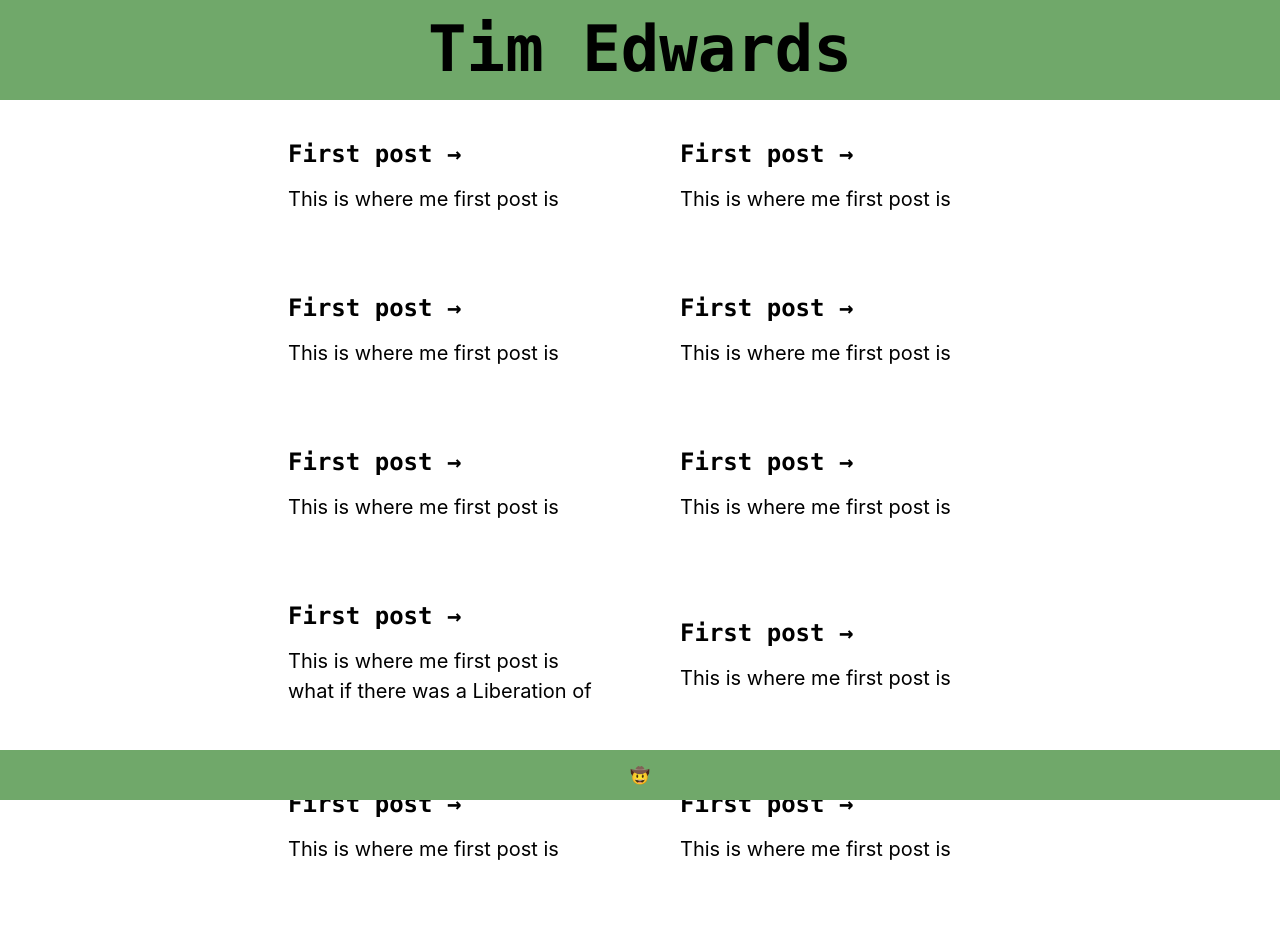
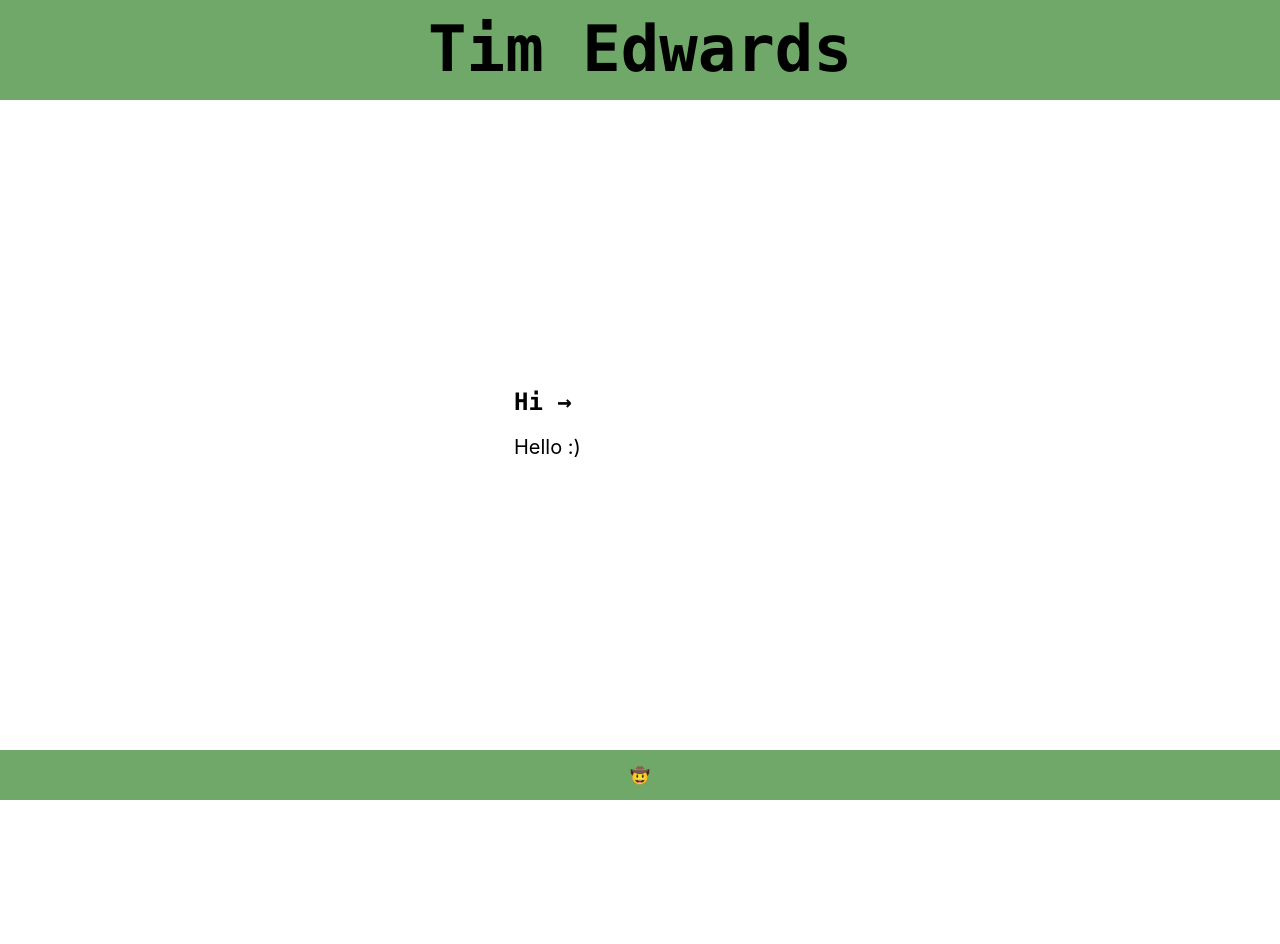
Before and after one commit to Timothy-Edwards/site, a Next.js app: page / in a window 1280 px wide. Shown: the top 944 px of the page. After the commit the page ends 800 px from the top, so only its background shows below. Built offline with nearby package versions, Linux system fonts and the light colour scheme.

Commit message:
Update readme and remove testing code

```diff
--- a/pages/index.js
+++ b/pages/index.js
@@ -14,57 +14,8 @@ export default function Home() {
 
         <div className="grid">
           <a href="/posts/first-post" className="card">
-            <h3>First post &rarr;</h3>
-            <p>This is where me first post is</p>
-          </a>
-          <a href="/posts/first-post" className="card">
-            <h3>First post &rarr;</h3>
-            <p>This is where me first post is</p>
-          </a>
-          <a href="/posts/first-post" className="card">
-            <h3>First post &rarr;</h3>
-            <p>This is where me first post is</p>
-          </a>
-          <a href="/posts/first-post" className="card">
-            <h3>First post &rarr;</h3>
-            <p>This is where me first post is</p>
-          </a>
-          <a href="/posts/first-post" className="card">
-            <h3>First post &rarr;</h3>
-            <p>This is where me first post is</p>
-          </a>
-          <a href="/posts/first-post" className="card">
-            <h3>First post &rarr;</h3>
-            <p>This is where me first post is</p>
-          </a> <a href="/posts/first-post" className="card">
-            <h3>First post &rarr;</h3>
-            <p>This is where me first post is
-            what if there
-            was a Liberation
-            of contet>?
-            what if there
-            was a Liberation
-            of contet>?
-            what if there
-            was a Liberation
-            of contet>?
-            </p>
-          </a>
-          <a href="/posts/first-post" className="card">
-            <h3>First post &rarr;</h3>
-            <p>This is where me first post is</p>
-          </a>
-          <a href="/posts/first-post" className="card">
-            <h3>First post &rarr;</h3>
-            <p>This is where me first post is</p>
-          </a>
-          <a href="/posts/first-post" className="card">
-            <h3>First post &rarr;</h3>
-            <p>This is where me first post is</p>
-          </a>
-          <a href="/posts/first-post" className="card">
-            <h3>First post &rarr;</h3>
-            <p>This is where me first post is</p>
+            <h3>Hi &rarr;</h3>
+            <p>Hello :)</p>
           </a>
         </div>
       </main>
```
Also changed, not shown: 1 other file (tests, documents, lock files or other folders).
